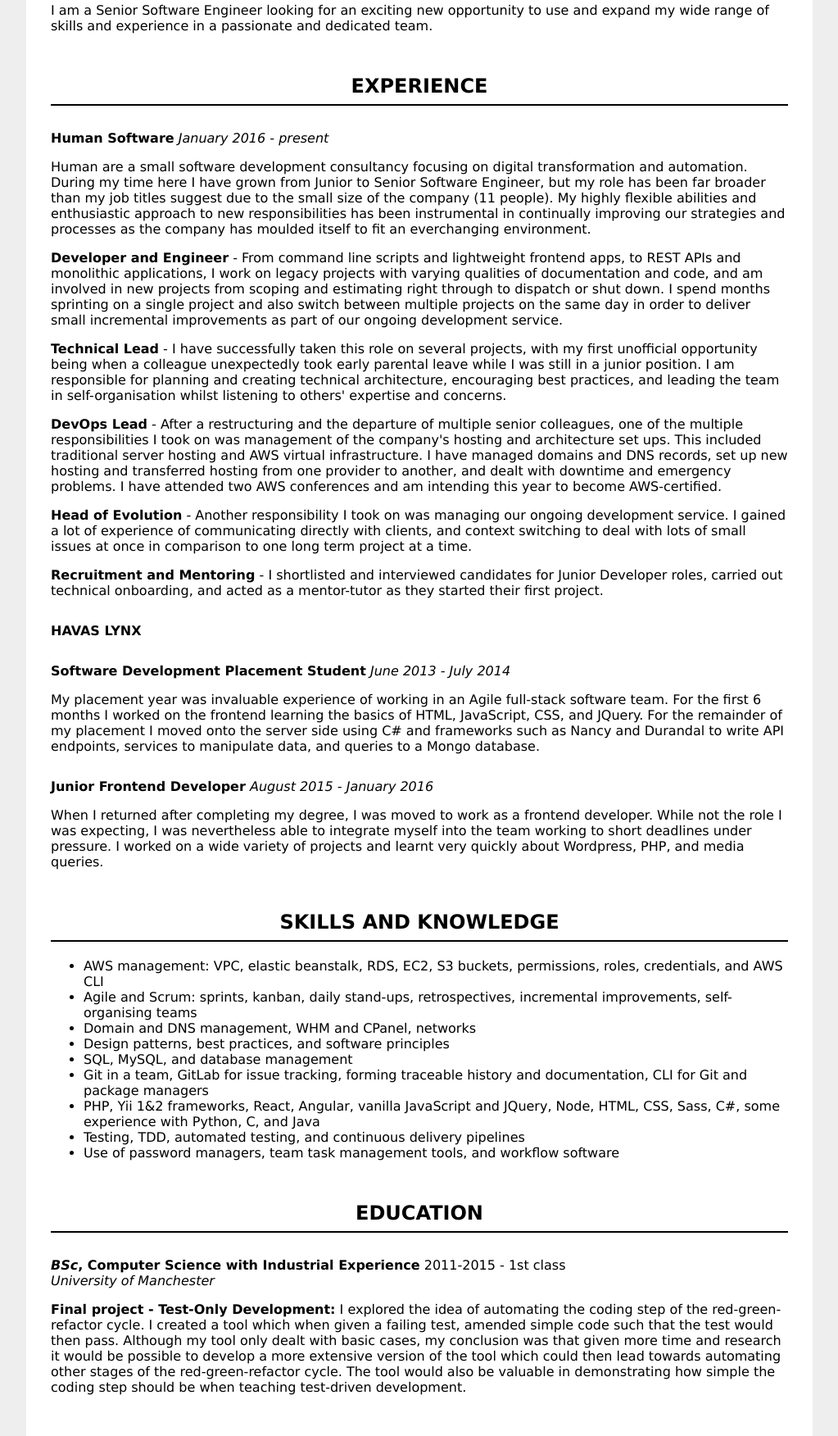
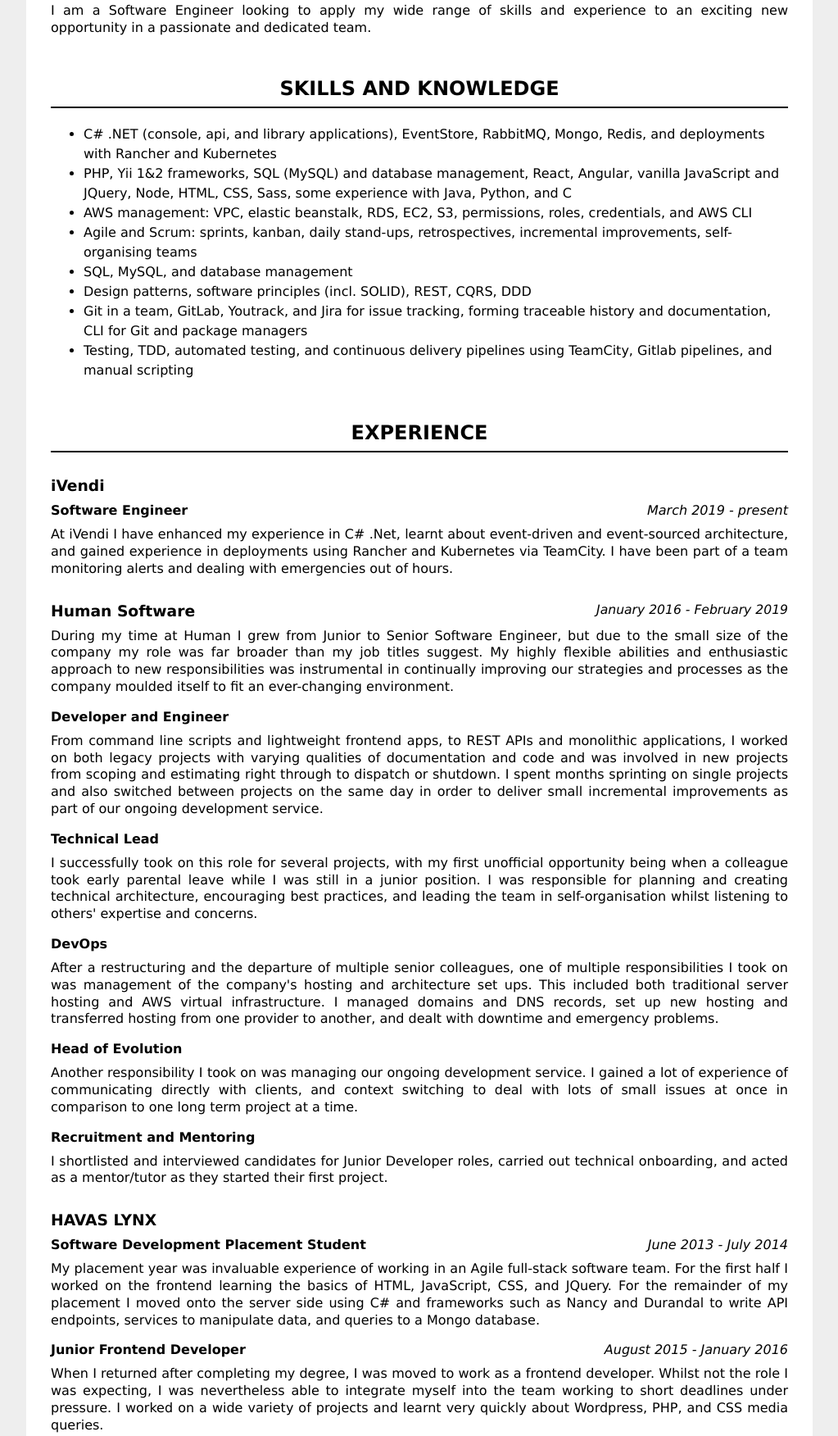
Before and after one commit to LauraArmitage/lauraarmitage.com, a website: page src/index.html in a window 1280 px wide. Shown: the part 188-1940 px from the top of the page at 82% size, without its empty margins (128-1151 px from the left). Drawn offline with nearby package versions, Linux system fonts and the light colour scheme; files that its build step writes are made by us from their sources.

Commit message:
CV content update

```diff
--- a/src/index.html
+++ b/src/index.html
@@ -14,9 +14,9 @@
 
 		@@include('./views/header.html')
 
+		@@include('./views/skills.html')
+
 		@@include('./views/experience.html')
-
-		@@include('./views/skills.html')
 
 		@@include('./views/education.html')
 
@@ -29,9 +29,9 @@
 	</div>
 
 	<div class="footer">
-		<p class="centred">Last Modified: 17 February 2019</p>
+		<p class="centred">Last Modified: 26 June 2020</p>
 	</div>
 
-<script src="script.js"></script>
+<script src="main.js"></script>
 </body>
 </html>
--- a/src/scss/main.scss
+++ b/src/scss/main.scss
@@ -74,12 +74,55 @@
 	}
 
 	p {
-		&.extra-margin {
-			margin-top: 30px;
+		line-height: 1.3;
+		text-align: justify;
+	}
+}
+
+.experience,
+.education {
+
+	h3 {
+		position: relative;
+		margin-bottom: 0;
+		margin-top: 30px;
+
+		span {
+			position: absolute;
+    		right: 0;
+    		font-weight: lighter;
+    		font-style: italic;
+    		font-size: smaller;
 		}
 
-		&.indent {
-			margin-left: 20px;
+		+ p {
+			margin-top: 10px
+		}
+	}
+
+	h4 {
+		position: relative;
+		margin-bottom: 0;
+		margin-top: 10px;
+
+		span {
+			position: absolute;
+    		right: 0;
+    		font-weight: lighter;
+    		font-style: italic;
+		}
+
+		+ p {
+			margin-top: 10px
+		}
+	}
+}
+
+.skills {
+
+	ul {
+		li {
+			line-height: 1.5;
 		}
 	}
 }
--- a/src/views/education.html
+++ b/src/views/education.html
@@ -1,8 +1,11 @@
-<h2 id="education">Education</h2>
+<div class="education">
+	<h2 id="education">Education</h2>
 
-<p class="extra-margin">
-	<strong><em>BSc</em>, Computer Science with Industrial Experience</strong> 2011-2015 - 1st class<br/>
-	<em>University of Manchester</em>
-</p>
+	<h3>BSc Computer Science with Industrial Experience, 1st class<span>2011-2015</span></h3>
 
-<p><strong>Final project - Test-Only Development:</strong> I explored the idea of automating the coding step of the red-green-refactor cycle. I created a tool which when given a failing test, amended simple code such that the test would then pass. Although my tool only dealt with basic cases, my conclusion was that given more time and research it   would be possible to develop a more extensive version of the tool which could then lead towards automating other stages of the red-green-refactor cycle. The tool would also be valuable in demonstrating how simple the coding step should be when teaching test-driven development.</p>
+	<h4>University of Manchester</h4>
+
+	<p><strong>Final project - Test-Only Development:</strong> I explored the idea of automating the coding step of the red-green-refactor cycle. I created a tool which when given a failing test, amended simple code such that the test would then pass. Although my tool only dealt with basic cases, my conclusion was that given more time and research it would be possible to develop a more extensive version of the tool which could then lead towards automating other stages of the red-green-refactor cycle. The tool would also be valuable in demonstrating how simple the coding step should be when teaching test-driven development, which I tested
+	out on a small sample of my peers.</p>
+
+</div>
--- a/src/views/experience.html
+++ b/src/views/experience.html
@@ -1,33 +1,45 @@
-<h2 id="experience">Experience</h2>
+<div class="experience">
 
-<p class="extra-margin">
-	<strong>Human Software</strong> <em>January 2016 - present</em>
-</p>
+	<h2 id="experience">Experience</h2>
 
-<p>Human are a small software development consultancy focusing on digital transformation and automation. During my time here I have grown from Junior to Senior Software Engineer, but my role has been far broader than my job titles suggest due to the small size of the company (11 people). My highly flexible abilities and enthusiastic approach to new responsibilities has been instrumental in continually improving our strategies and processes as the company has moulded itself to fit an everchanging environment.</p>
+	<h3>iVendi</h3>
 
-<p><strong>Developer and Engineer</strong> - From command line scripts and lightweight frontend apps, to REST APIs and monolithic applications, I work on legacy projects with varying qualities of documentation and code, and am involved in new projects from scoping and estimating right through to dispatch or shut down. I spend months sprinting on a single project and also switch between multiple projects on the same day in order to deliver small incremental improvements as part of our ongoing development service.</p>
+	<h4>Software Engineer<span>March 2019 - present</span></h4>
 
-<p><strong>Technical Lead</strong> - I have successfully taken this role on several projects, with my first unofficial opportunity being when a colleague unexpectedly took early parental leave while I was still in a junior position. I am responsible for planning and creating technical architecture, encouraging best practices, and leading the team in self-organisation whilst listening to others' expertise and concerns.</p>
+	<p>At iVendi I have enhanced my experience in C# .Net, learnt about event-driven and event-sourced architecture, and gained experience in deployments using Rancher and Kubernetes via TeamCity. I have been part of a team monitoring alerts and dealing with emergencies out of hours.</p>
 
-<p><strong>DevOps Lead</strong> - After a restructuring and the departure of multiple senior colleagues, one of the multiple responsibilities I took on was management of the company's hosting and architecture set ups. This included traditional server hosting and AWS virtual infrastructure. I have managed domains and DNS records, set up new hosting and transferred hosting from one provider to another, and dealt with downtime and emergency problems. I have attended two AWS conferences and am intending this year to become AWS-certified.</p>
+	<h3>Human Software<span>January 2016 - February 2019</span></h3>
 
-<p><strong>Head of Evolution</strong> - Another responsibility I took on was managing our ongoing development service. I gained a lot of experience of communicating directly with clients, and context switching to deal with lots of small issues at once in comparison to one long term project at a time.</p>
+	<p>During my time at Human I grew from Junior to Senior Software Engineer, but due to the small size of the company my role was far broader than my job titles suggest. My highly flexible abilities and enthusiastic approach to new responsibilities was instrumental in continually improving our strategies and processes
+	as the company moulded itself to fit an ever-changing environment.</p>
 
-<p><strong>Recruitment and Mentoring</strong> - I shortlisted and interviewed candidates for Junior Developer roles, carried out technical onboarding, and acted as a mentor-tutor as they started their first project.</p>
+	<h4>Developer and Engineer</h4>
 
-<p class="extra-margin">
-	<strong>HAVAS LYNX</strong>
-</p>
+	<p>From command line scripts and lightweight frontend apps, to REST APIs and monolithic applications, I worked on both legacy projects with varying qualities of documentation and code and was involved in new projects from scoping and estimating right through to dispatch or shutdown. I spent months sprinting on single projects and also switched between projects on the same day in order to deliver small incremental improvements as part of our ongoing development service.</p>
 
-<p class="extra-margin">
-	<strong>Software Development Placement Student</strong> <em>June 2013 - July 2014</em>
-</p>
+	<h4>Technical Lead</h4>
 
-<p>My placement year was invaluable experience of working in an Agile full-stack software team. For the first 6 months I worked on the frontend learning the basics of HTML, JavaScript, CSS, and JQuery. For the remainder of my placement I moved onto the server side using C# and frameworks such as Nancy and Durandal to write API endpoints, services to manipulate data, and queries to a Mongo database.
+	<p>I successfully took on this role for several projects, with my first unofficial opportunity being when a colleague took early parental leave while I was still in a junior position. I was responsible for planning and creating technical architecture, encouraging best practices, and leading the team in self-organisation whilst listening to others&apos; expertise and concerns.</p>
 
-<p class="extra-margin">
-	<strong>Junior Frontend Developer</strong> <em>August 2015 - January 2016</em>
-</p>
+	<h4>DevOps</h4>
 
-<p>When I returned after completing my degree, I was moved to work as a frontend developer. While not the role I was expecting, I was nevertheless able to integrate myself into the team working to short deadlines under pressure. I worked on a wide variety of projects and learnt very quickly about Wordpress, PHP, and media queries.</p>
+	<p>After a restructuring and the departure of multiple senior colleagues, one of multiple responsibilities I took on was management of the company&apos;s hosting and architecture set ups. This included both traditional server hosting and AWS virtual infrastructure. I managed domains and DNS records, set up new hosting and transferred hosting from one provider to another, and dealt with downtime and emergency problems.</p>
+
+	<h4>Head of Evolution</h4>
+
+	<p>Another responsibility I took on was managing our ongoing development service. I gained a lot of experience of communicating directly with clients, and context switching to deal with lots of small issues at once in comparison to one long term project at a time.</p>
+
+	<h4>Recruitment and Mentoring</h4>
+
+	<p>I shortlisted and interviewed candidates for Junior Developer roles, carried out technical onboarding, and acted as a mentor/tutor as they started their first project.</p>
+
+	<h3>HAVAS LYNX</h3>
+
+	<h4>Software Development Placement Student<span>June 2013 - July 2014</span></h4>
+
+	<p>My placement year was invaluable experience of working in an Agile full-stack software team. For the first half I worked on the frontend learning the basics of HTML, JavaScript, CSS, and JQuery. For the remainder of my placement I moved onto the server side using C&num; and frameworks such as Nancy and Durandal to write API endpoints, services to manipulate data, and queries to a Mongo database.</p>
+
+	<h4>Junior Frontend Developer<span>August 2015 - January 2016</span></h4>
+
+	<p>When I returned after completing my degree, I was moved to work as a frontend developer. Whilst not the role I was expecting, I was nevertheless able to integrate myself into the team working to short deadlines under pressure. I worked on a wide variety of projects and learnt very quickly about Wordpress, PHP, and CSS media queries.</p>
+</div>
--- a/src/views/header.html
+++ b/src/views/header.html
@@ -2,6 +2,9 @@
 
 <p class="mobile centred"><a href="https://linkedin.com/in/lauraarmitage/">Contact me</a></p>
 
-<!-- <img src="img/jodrell-bank.jpg"> -->
+<p id="about">I am a Software Engineer looking to apply my wide range of skills and experience
+to an exciting new opportunity in a passionate and dedicated team.</p>
 
-<p id="about">I am a Senior Software Engineer looking for an exciting new opportunity to use and expand my wide range of skills and experience in a passionate and dedicated team.</p>
+<!-- CICD -->
+<!-- processes -->
+<!-- TDD -->
--- a/src/views/skills.html
+++ b/src/views/skills.html
@@ -1,13 +1,15 @@
-<h2 id="skills">Skills and Knowledge</h2>
+<div class="skills">
 
-<ul>
-	<li>AWS management: VPC, elastic beanstalk, RDS, EC2, S3 buckets, permissions, roles, credentials, and AWS CLI
-	<li>Agile and Scrum: sprints, kanban, daily stand-ups, retrospectives, incremental improvements, self-organising teams
-	<li>Domain and DNS management, WHM and CPanel, networks
-	<li>Design patterns, best practices, and software principles
-	<li>SQL, MySQL, and database management
-	<li>Git in a team, GitLab for issue tracking, forming traceable history and documentation, CLI for Git and package managers
-	<li>PHP, Yii 1&amp;2 frameworks, React, Angular, vanilla JavaScript and JQuery, Node, HTML, CSS, Sass, C#, some experience with Python, C, and Java
-	<li>Testing, TDD, automated testing, and continuous delivery pipelines
-	<li>Use of password managers, team task management tools, and workflow software</li>
-</ul>
+	<h2 id="skills">Skills and Knowledge</h2>
+
+	<ul>
+		<li>C&num; .NET (console, api, and library applications), EventStore, RabbitMQ, Mongo, Redis, and deployments with Rancher and Kubernetes</li>
+		<li>PHP, Yii 1&amp;2 frameworks, SQL (MySQL) and database management, React, Angular, vanilla JavaScript and JQuery, Node, HTML, CSS, Sass, some experience with Java, Python, and C</li>
+		<li>AWS management: VPC, elastic beanstalk, RDS, EC2, S3, permissions, roles, credentials, and AWS CLI</li>
+		<li>Agile and Scrum: sprints, kanban, daily stand-ups, retrospectives, incremental improvements, self-organising teams</li>
+		<li>SQL, MySQL, and database management</li>
+		<li>Design patterns, software principles (incl. SOLID), REST, CQRS, DDD</li>
+		<li>Git in a team, GitLab, Youtrack, and Jira for issue tracking, forming traceable history and documentation, CLI for Git and package managers</li>
+		<li>Testing, TDD, automated testing, and continuous delivery pipelines using TeamCity, Gitlab pipelines, and manual scripting</li>
+	</ul>
+</div>
```
Also changed, not shown: src/views/interests.html (+4 -2 lines), 3 other files.
